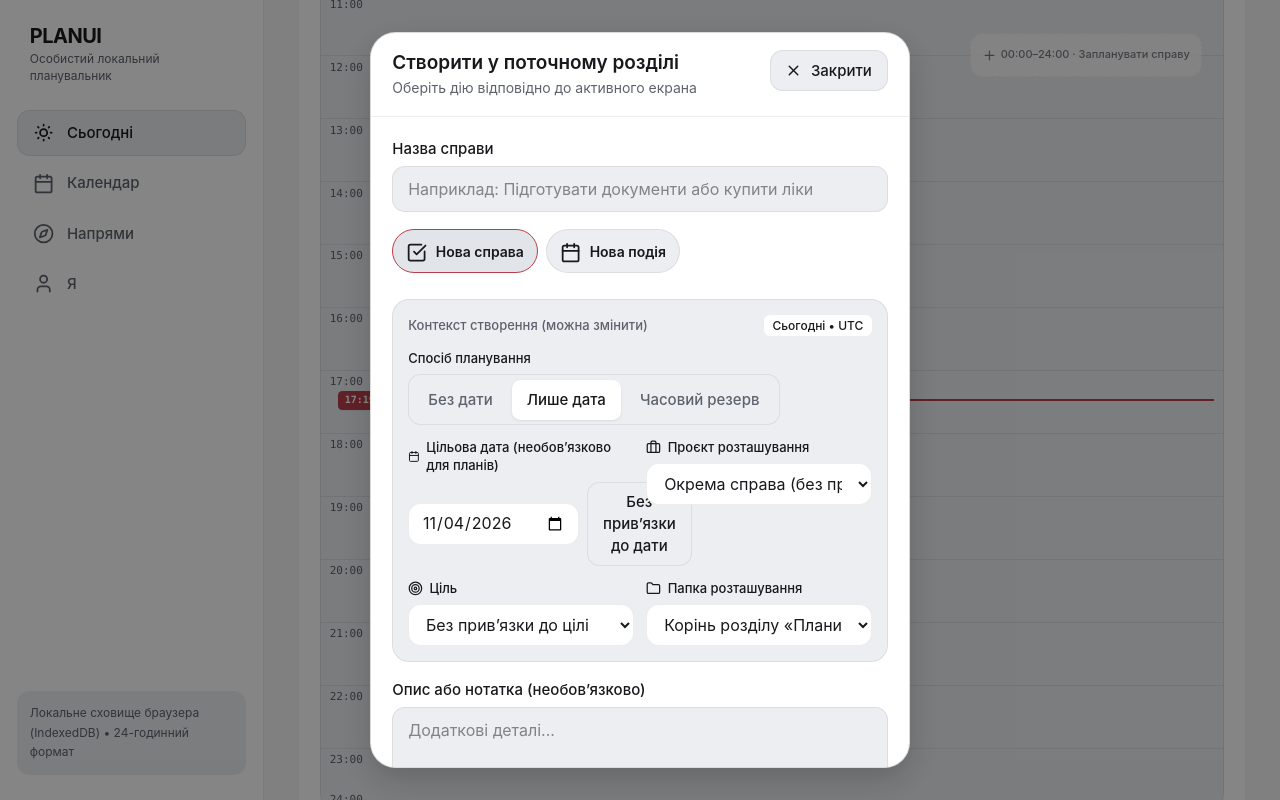
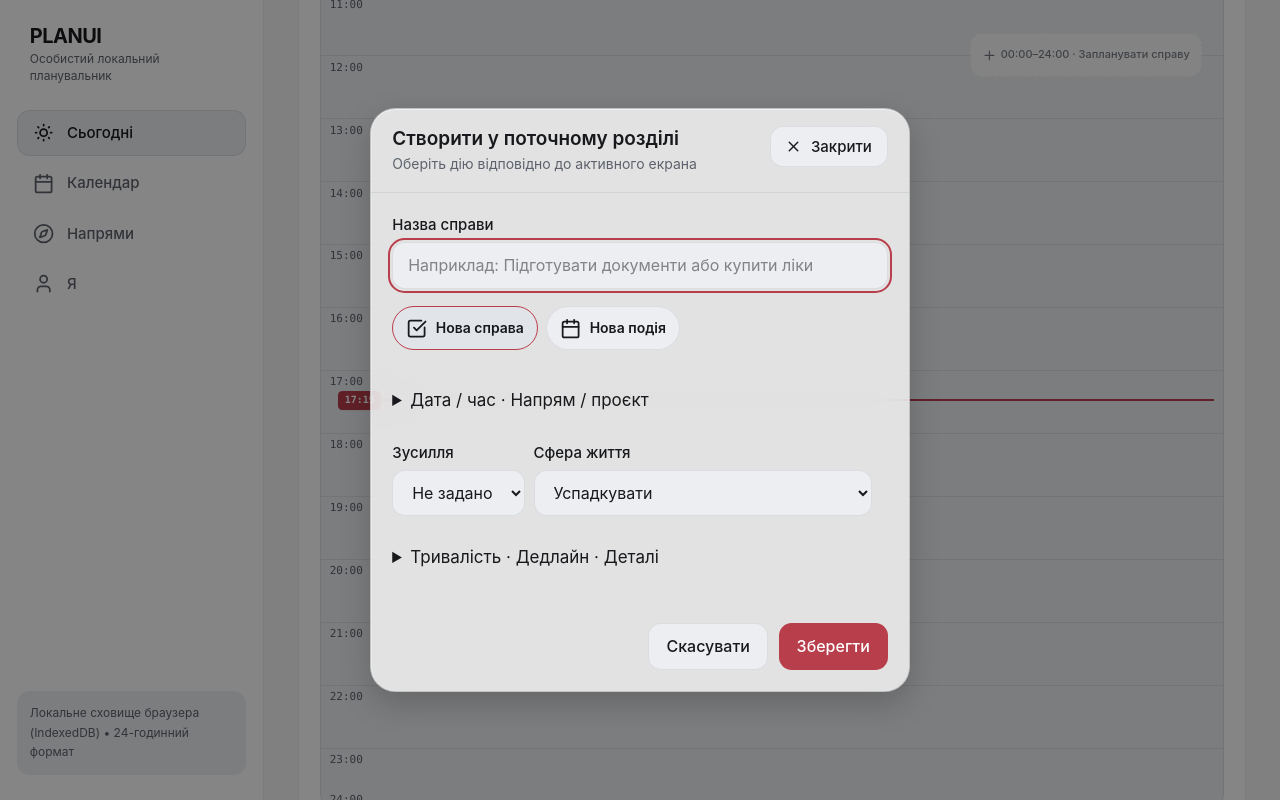
Before and after one commit to zlbvskr/planui, a React (Vite) app: page / in a window 1280 px wide. Both pictures are taken after a click on the button "Створити". Shown: the part 1458-2258 px from the top of the page. Built offline with nearby package versions, Linux system fonts and the light colour scheme.

Commit message:
feat: add optional quick entry fields and simplify Today

```diff
--- a/src/components/editors/SharedEditorHost.tsx
+++ b/src/components/editors/SharedEditorHost.tsx
@@ -156,6 +156,8 @@ export const SharedEditorHost: React.FC<SharedEditorHostProps> = ({
     useState<EditableCreationContext>(initialContext);
 
   // Task fields
+  const [taskEffort, setTaskEffort] = useState<Task['effort']>(null);
+  const [taskLifeArea, setTaskLifeArea] = useState('');
   const [taskTitle, setTaskTitle] = useState('');
   const [taskDescription, setTaskDescription] = useState('');
   const [taskPriority, setTaskPriority] = useState<TaskPriority>('normal');
@@ -313,6 +315,8 @@ export const SharedEditorHost: React.FC<SharedEditorHostProps> = ({
       });
 
       setTaskTitle('');
+      setTaskEffort(null);
+      setTaskLifeArea('');
       setTaskDescription('');
       setTaskPriority('normal');
       setTaskEstimate('');
@@ -697,6 +701,8 @@ export const SharedEditorHost: React.FC<SharedEditorHostProps> = ({
             description: taskDescription.trim() ? taskDescription.trim() : null,
             state: 'open',
             priority: taskPriority,
+            effort: taskEffort,
+            lifeAreaId: taskLifeArea || null,
             deadline: parsedDeadline,
             estimatedDurationMinutes: parsedEstimate,
             planningState: 'unplanned',
@@ -733,6 +739,8 @@ export const SharedEditorHost: React.FC<SharedEditorHostProps> = ({
             description: taskDescription.trim() ? taskDescription.trim() : null,
             state: 'open',
             priority: taskPriority,
+            effort: taskEffort,
+            lifeAreaId: taskLifeArea || null,
             deadline: parsedDeadline,
             estimatedDurationMinutes: parsedEstimate,
             planningState: hasTargetDate ? 'date_only' : 'unplanned',
@@ -1302,6 +1310,8 @@ export const SharedEditorHost: React.FC<SharedEditorHostProps> = ({
           })}
         </div>
 
+        <details open={selectedAction !== 'task'}>
+          <summary className="min-h-[44px] py-3 cursor-pointer">Дата / час · Напрям / проєкт</summary>
         {/* Editable Prefilled Context Block (C04: Prefilled date/folder/project/stage must be visible and editable) */}
         <div
           className="p-3.5 rounded-2xl space-y-3"
@@ -1783,9 +1793,14 @@ export const SharedEditorHost: React.FC<SharedEditorHostProps> = ({
           )}
         </div>
 
+        </details>
+        {selectedAction === 'task' && <div className="flex flex-wrap gap-2">
+          <SelectField label="Зусилля" value={taskEffort ?? ''} onChange={e => setTaskEffort((e.target.value || null) as Task['effort'])} options={[{value:'',label:'Не задано'},{value:'small',label:'•'},{value:'medium',label:'••'},{value:'large',label:'•••'}]} />
+          <SelectField label="Сфера життя" value={taskLifeArea} onChange={e => setTaskLifeArea(e.target.value)} options={[{value:'',label:'Успадкувати'},...lifeAreaQuestions.filter(area => !area.archived && !area.mergedIntoId).map(area => ({value:area.id,label:area.questionTextUk}))]} />
+        </div>}
         {/* Specific Form Fields by Action */}
         {selectedAction === 'task' && (
-          <div className="space-y-3.5">
+          <details className="space-y-3.5"><summary className="min-h-[44px] py-3 cursor-pointer">Тривалість · Дедлайн · Деталі</summary>
             <TextAreaField
               label={UK_STRINGS.creation.taskForm.descriptionLabel}
               placeholder={UK_STRINGS.creation.taskForm.descriptionPlaceholder}
@@ -1877,7 +1892,7 @@ export const SharedEditorHost: React.FC<SharedEditorHostProps> = ({
                 data-testid="create-task-deadline-instant-input"
               />
             )}
-          </div>
+          </details>
         )}
 
         {/* 5.3 / 8.2 Shared Event & Work Shift Form */}
--- a/src/components/timeline/SharedDayTimeline.tsx
+++ b/src/components/timeline/SharedDayTimeline.tsx
@@ -753,7 +753,7 @@ export function SharedDayTimeline({
       </Card>
 
       {/* Availability & Unoccupied Windows Summary Card with Gap Picker Actions (C10 / 5.6 / 6.4) */}
-      {!compactMode && (
+      {!compactMode && !testIdPrefix.startsWith('today') && (
         <Card
           title={UK_STRINGS.scheduling.availabilityCardTitle}
           data-testid={`${testIdPrefix}-availability-card`}
--- a/src/components/ui/primitives.tsx
+++ b/src/components/ui/primitives.tsx
@@ -514,7 +514,7 @@ export const ModalSheet: React.FC<ModalSheetProps> = ({
       const timer = window.setTimeout(() => {
         const root = dialogRef.current;
         if (!root) return;
-        const focusable = root.querySelector<HTMLElement>(
+        const focusable = root.querySelector<HTMLElement>('[data-testid="create-task-title-input"]') ?? root.querySelector<HTMLElement>(
           'input:not([disabled]), textarea:not([disabled]), select:not([disabled]), button:not([disabled])'
         );
         if (focusable) {
@@ -594,9 +594,9 @@ export const ModalSheet: React.FC<ModalSheetProps> = ({
         aria-modal="true"
         aria-labelledby={titleId}
         tabIndex={-1}
-        className="w-full sm:max-w-[540px] max-h-[92dvh] flex flex-col rounded-t-3xl sm:rounded-3xl overflow-hidden planui-transition-modal"
+        className="planui-floating-capsule w-full sm:max-w-[540px] max-h-[92dvh] flex flex-col rounded-t-3xl sm:rounded-3xl overflow-hidden planui-transition-modal"
         style={{
-          backgroundColor: 'var(--bg-surface)',
+          backgroundColor: 'var(--glass-bg)',
           border: '1px solid var(--border-strong)',
           boxShadow: 'var(--glass-shadow)',
         }}
```
